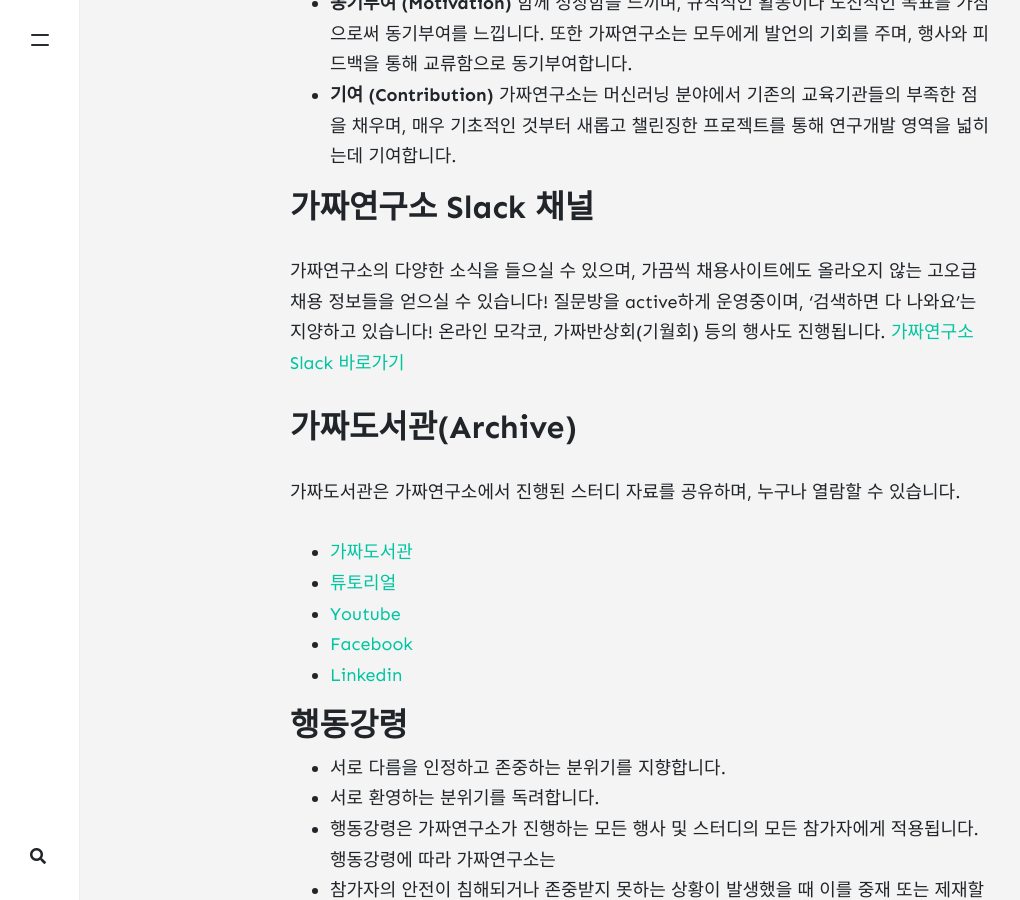
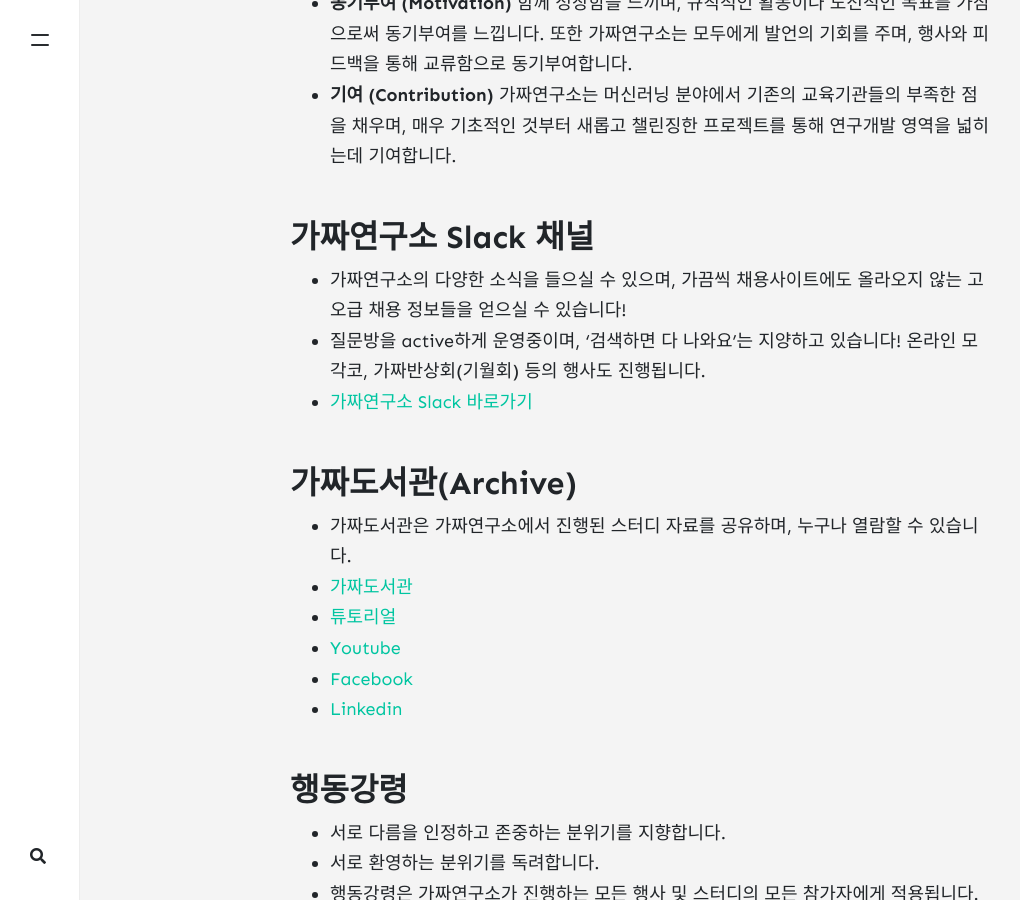
Before and after one commit to pseudolab/pseudolab.github.io, a Jekyll site: the page built from _pages/about.md, in a window 1280 px wide and 900 px high, scrolled down 974 px. Shown: the whole window, without its empty margins (0-1020 px from the left). Built offline with Jekyll 4.4.1, drawn with Linux system fonts in a browser that asks for light colours; nearby versions of some CDN libraries; comment, search, counter and statistics services are not loaded.

Commit message:
change about file

```diff
--- a/_pages/about.md
+++ b/_pages/about.md
@@ -22,29 +22,36 @@ comments: False
 함께 성장함을 느끼며, 규칙적인 활동이나 도전적인 목표를 가짐으로써 동기부여를 느낍니다. 또한 가짜연구소는 모두에게 발언의 기회를 주며, 행사와 피드백을 통해 교류함으로 동기부여합니다.
 - **기여 (Contribution)**
 가짜연구소는 머신러닝 분야에서 기존의 교육기관들의 부족한 점을 채우며, 매우 기초적인 것부터 새롭고 챌린징한 프로젝트를 통해 연구개발 영역을 넓히는데 기여합니다.
+<br/>
 
 
 ## 가짜연구소 Slack 채널
-가짜연구소의 다양한 소식을 들으실 수 있으며, 가끔씩 채용사이트에도 올라오지 않는 고오급 채용 정보들을 얻으실 수 있습니다! 질문방을 active하게 운영중이며, '검색하면 다 나와요'는 지양하고 있습니다! 온라인 모각코, 가짜반상회(기월회) 등의 행사도 진행됩니다. [가짜연구소 Slack 바로가기](https://join.slack.com/t/pseudolab/shared_invite/zt-t8aqyun4-_a5Mc8GMMbsiMbb~7M~Y6A)
+- 가짜연구소의 다양한 소식을 들으실 수 있으며, 가끔씩 채용사이트에도 올라오지 않는 고오급 채용 정보들을 얻으실 수 있습니다!
+- 질문방을 active하게 운영중이며, '검색하면 다 나와요'는 지양하고 있습니다! 온라인 모각코, 가짜반상회(기월회) 등의 행사도 진행됩니다.
+- [가짜연구소 Slack 바로가기](https://join.slack.com/t/pseudolab/shared_invite/zt-t8aqyun4-_a5Mc8GMMbsiMbb~7M~Y6A)
+<br/>
 
 
 ## 가짜도서관(Archive)
-가짜도서관은 가짜연구소에서 진행된 스터디 자료를 공유하며, 누구나 열람할 수 있습니다.
+- 가짜도서관은 가짜연구소에서 진행된 스터디 자료를 공유하며, 누구나 열람할 수 있습니다.
 - [가짜도서관](https://www.notion.so/Archive-5bc7ea712dca4ad0857fe1e1d40a7a08)
 - [튜토리얼](https://pseudo-lab.github.io/Tutorial-Book/)
 - [Youtube](https://www.youtube.com/channel/UCLxNgQ_Ir6Cuod9mkBBiPEw)
 - [Facebook](https://www.facebook.com/groups/pseudolab/)
 - [Linkedin](https://www.linkedin.com/company/pseudolab/)
+<br/>
 
 
 ## 행동강령
 - 서로 다름을 인정하고 존중하는 분위기를 지향합니다.
 - 서로 환영하는 분위기를 독려합니다.
 - 행동강령은 가짜연구소가 진행하는 모든 행사 및 스터디의 모든 참가자에게 적용됩니다.
-행동강령에 따라 가짜연구소는
+**행동강령에 따라 가짜연구소는**
 - 참가자의 안전이 침해되거나 존중받지 못하는 상황이 발생했을 때 이를 중재 또는 제재할 수 있습니다.
 - 필요한 경우 행동강령을 위반한 참가자를 추방할 수 있습니다.
 **신고방법** 메일로 신고해주세요. (대표 연락처 pseudolab.operator@gmail.com)
+<br/>
+
 
 ## Sponsorship
 가짜연구소는 **머신러닝 연구 중심** 커뮤니티입니다. 커뮤니티의 모든 구성원들은 금전적 이득 없이 커뮤니티의 활성화를 위해 노력하고 있습니다. 주요 활동으로는 머신러닝 관련 스터디 운영, 크루 운영, Kaggle Days 공식 meetup, PseudoCon 등이 있으며, 활동을 통해 만들어진 자료들은 모두 오픈하고, 공유하고 있습니다. 이러한 활동들이 원활하게 이루어질 수 있도록 운영진을 모집하고 있으며, 형식의 제한을 두지 않고 후원을 모집하고 있습니다.
```
